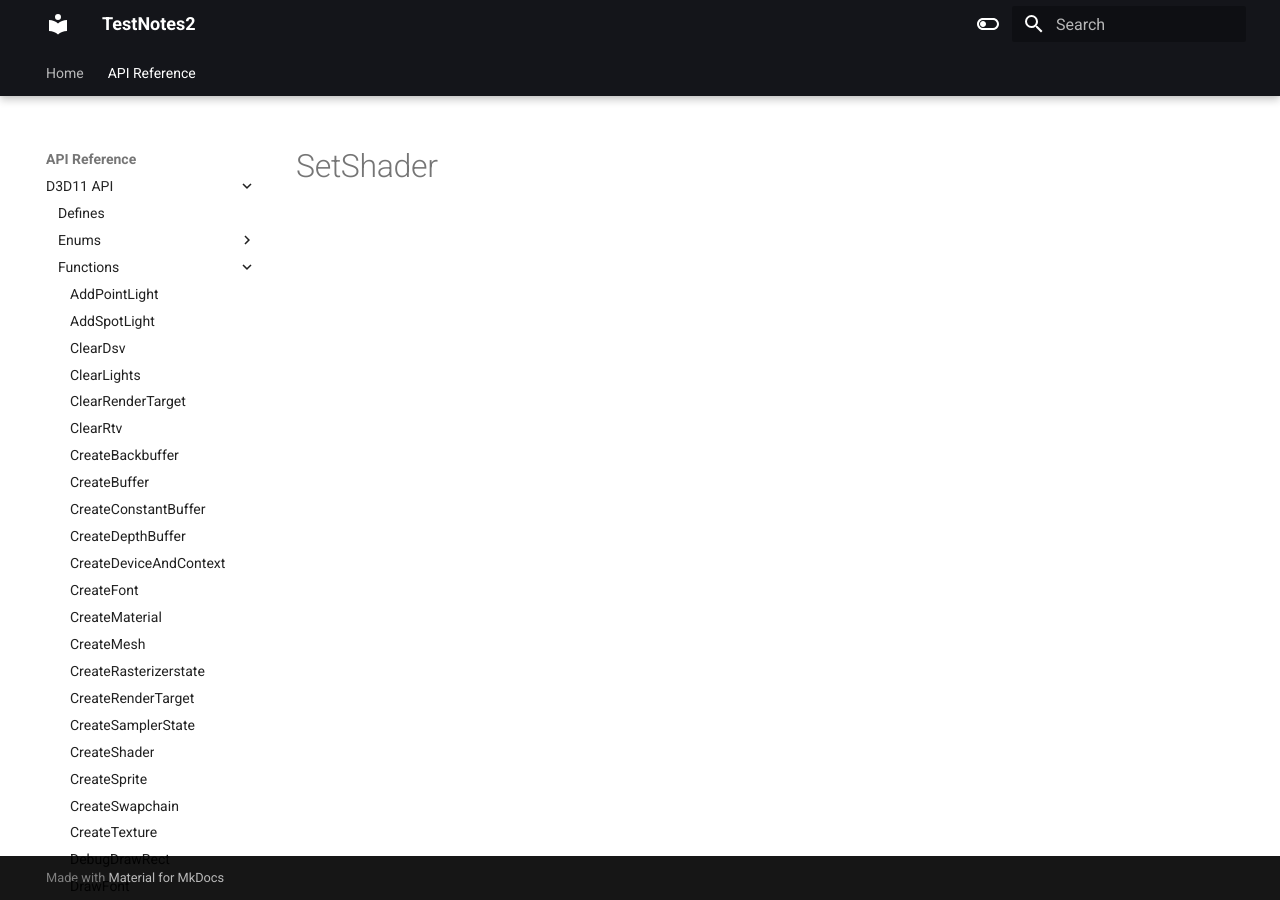
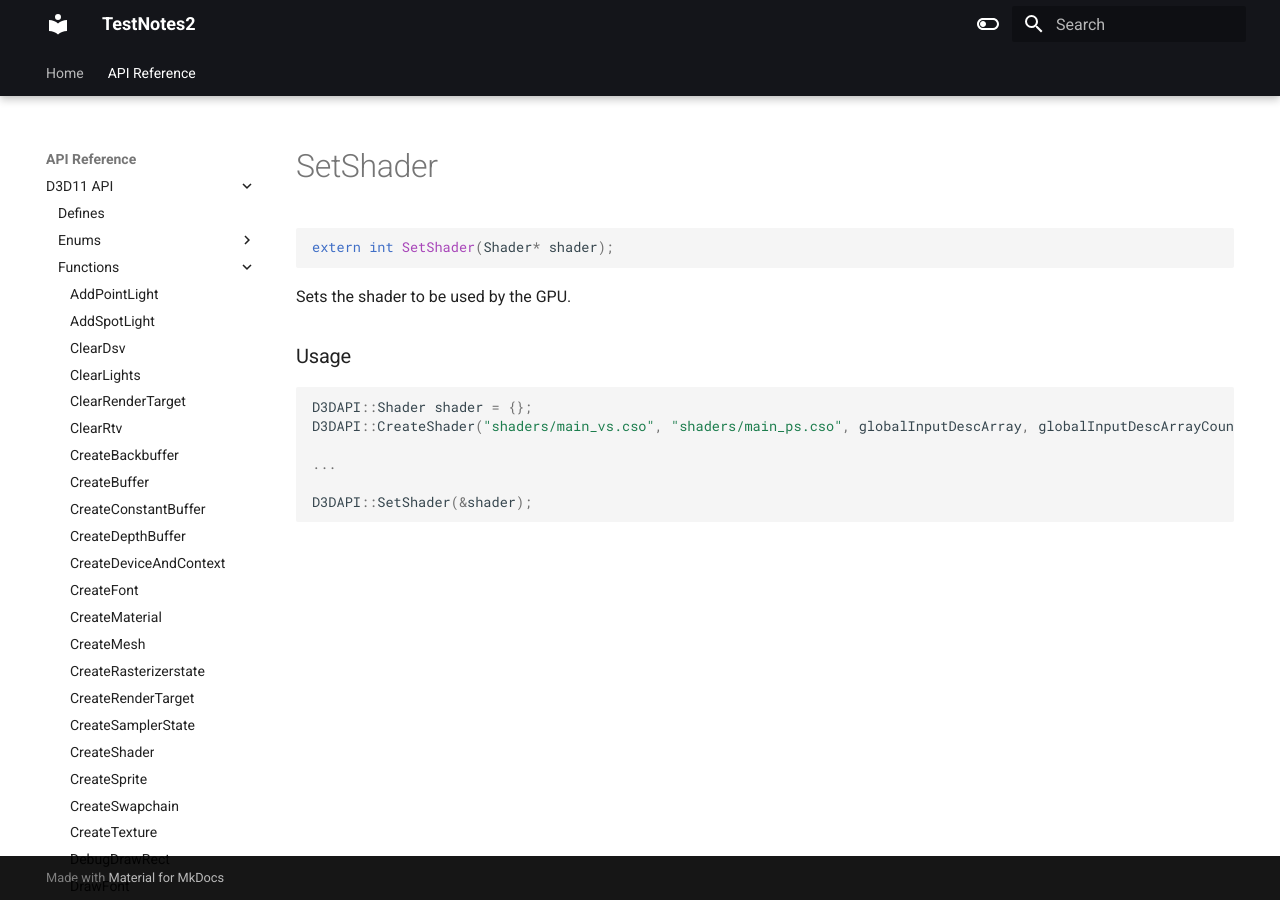
Before and after one commit to erichederstedt/TempEngineDocs, an MkDocs documentation site: the page built from docs/API Reference/D3D11 API/Functions/SetShader.md, in a window 1280 px wide. Built offline with MkDocs 1.6.1 and Material for MkDocs 9.7.7, drawn with Linux system fonts in a browser that asks for light colours.

Commit message:
PUSH NOTE : SetShader.md

````diff
--- a/docs/API Reference/D3D11 API/Functions/SetShader.md
+++ b/docs/API Reference/D3D11 API/Functions/SetShader.md
@@ -1 +1,18 @@
 # SetShader
+
+```c++
+extern int SetShader(Shader* shader);
+```
+
+Sets the shader to be used by the GPU.
+
+
+### Usage
+```c++
+D3DAPI::Shader shader = {};
+D3DAPI::CreateShader("shaders/main_vs.cso", "shaders/main_ps.cso", globalInputDescArray, globalInputDescArrayCount, &shader);
+
+...
+
+D3DAPI::SetShader(&shader);
+```
````
